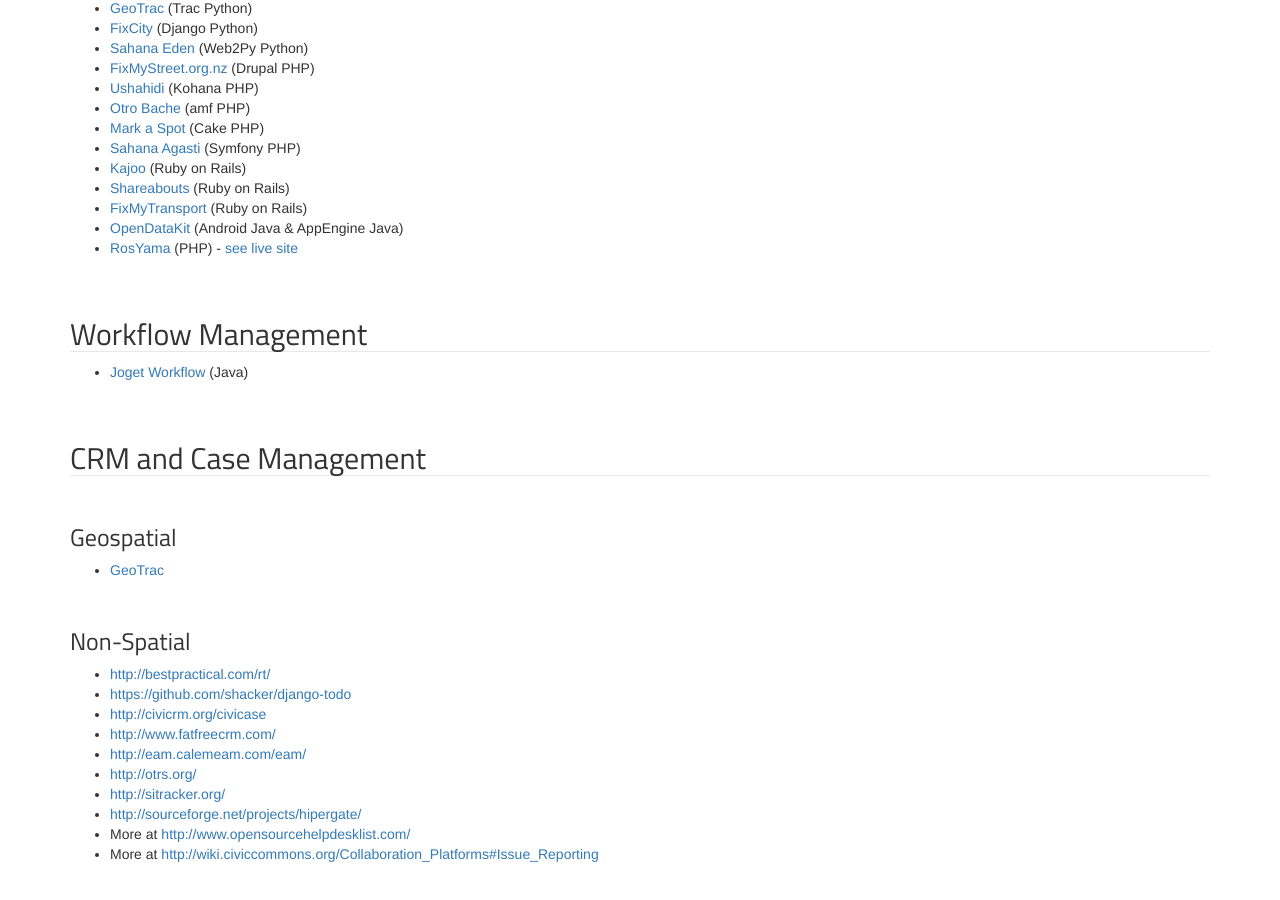
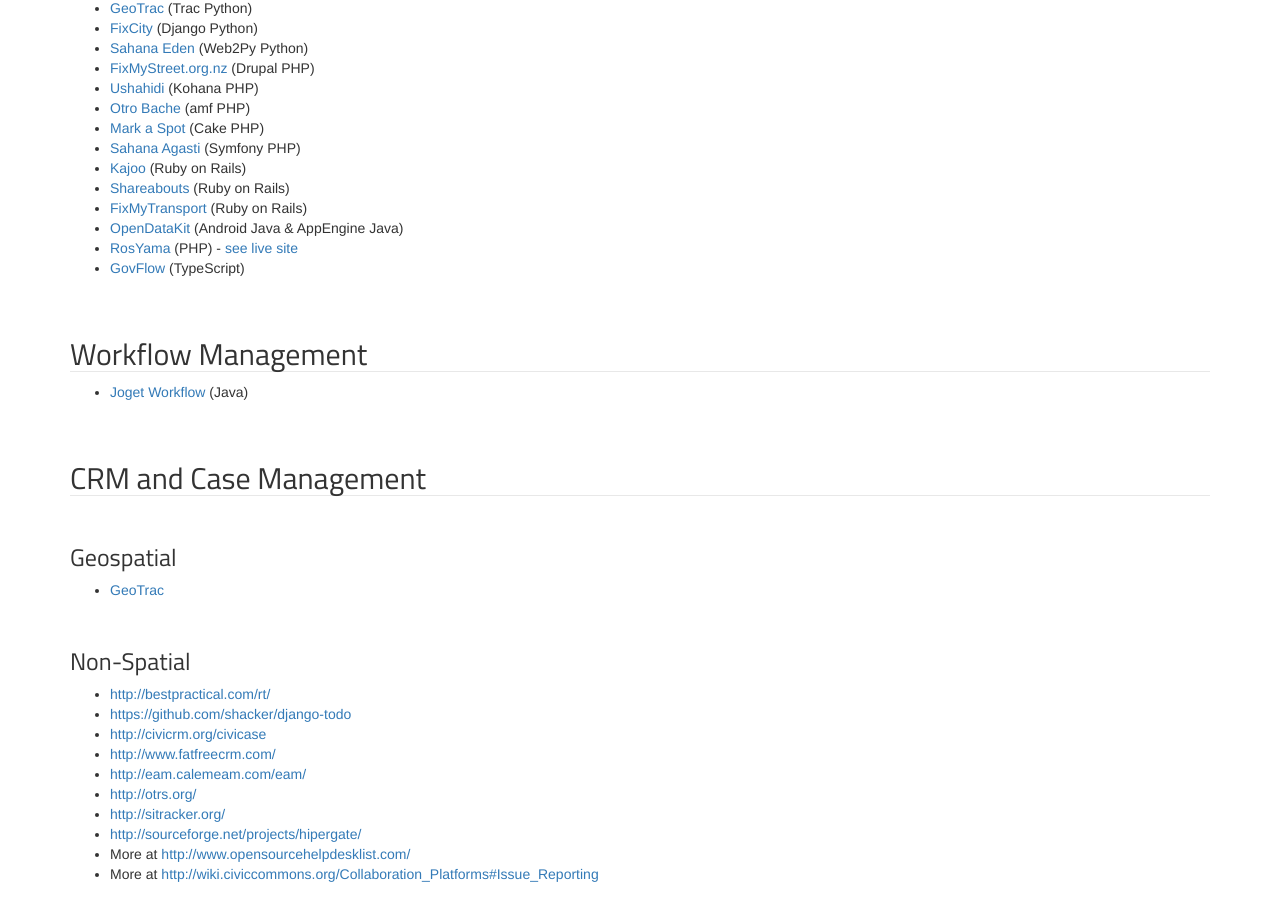
Before and after one commit to open311/open311.github.io, a Jekyll site: the page built from Open_Source.md, in a window 1280 px wide and 900 px high, scrolled down 1062 px. Built offline with Jekyll 4.4.1, drawn with Linux system fonts in a browser that asks for light colours; nearby versions of some CDN libraries.

Commit message:
Update Open_Source.md
Add GovFlow to open source servers

```diff
--- a/Open_Source.md
+++ b/Open_Source.md
@@ -51,6 +51,7 @@ Issue Reporting
 -   [FixMyTransport](https://github.com/mysociety/fixmytransport) (Ruby on Rails)
 -   [OpenDataKit](http://opendatakit.org/) (Android Java & AppEngine Java)
 -   [RosYama](https://github.com/RosYama/RosYama.2) (PHP) - [see live site](http://rosyama.ru/)
+-   [GovFlow](https://github.com/govflow/govflow) (TypeScript)
 
 Workflow Management
 -------------------
```
